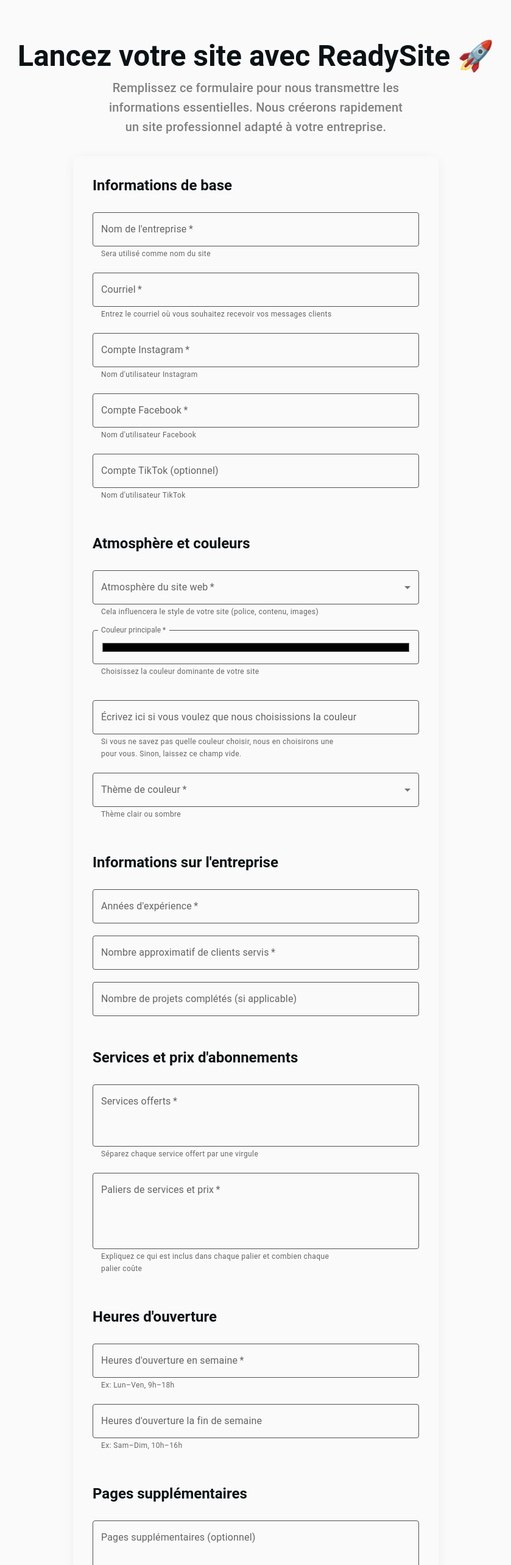
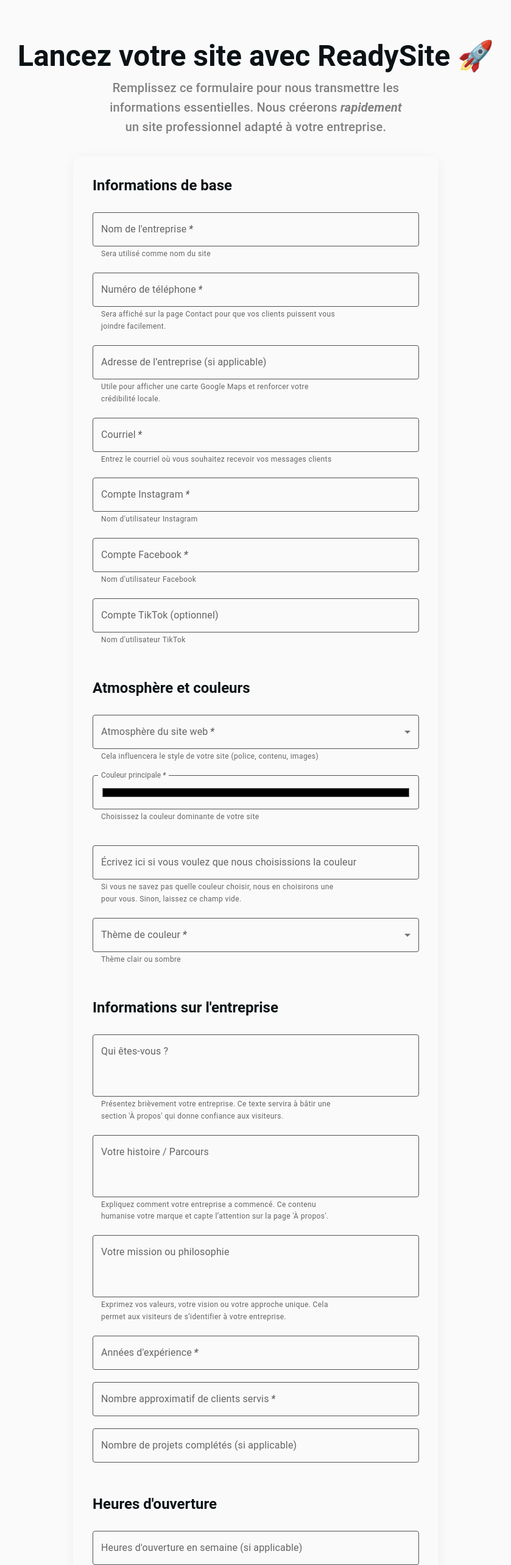
Before and after one commit to Arman75462/ReadySiteForm, a React (Vite) app: page / in a window 1280 px wide. Shown: the top 2566 px of the page at 61% size, without its empty margins (220-1059 px from the left). Built offline with nearby package versions, Linux system fonts and the light colour scheme.

Commit message:
Add new email

```diff
--- a/src/assets/global.css
+++ b/src/assets/global.css
@@ -103,6 +103,22 @@
   background-color: #fafafa;
 }
 
+.page-appearance-animation {
+  opacity: 0;
+  transform: translateX(-10%) scale(0.95);
+  animation: pageAppearanceAnimation 0.8s cubic-bezier(0.25, 1, 0.5, 1) forwards;
+}
+
 /*============================
 ANIMATIONS====================
 ==============================*/
+@keyframes pageAppearanceAnimation {
+  from {
+    opacity: 0;
+    transform: translateX(-10%) scale(0.95);
+  }
+  to {
+    opacity: 1;
+    transform: translateX(0) scale(1);
+  }
+}
--- a/src/components/App.css
+++ b/src/components/App.css
@@ -1,5 +1,10 @@
 .App {
   padding: 2em;
+}
+
+span {
+  font-style: italic;
+  font-weight: bold;
 }
 
 .MuiOutlinedInput-root .MuiOutlinedInput-notchedOutline {
--- a/src/components/App.jsx
+++ b/src/components/App.jsx
@@ -3,7 +3,7 @@
 
 function App() {
   return (
-    <main className="App">
+    <main className="App page-appearance-animation">
       {/* Main Title */}
       <Typography
         variant="h3"
@@ -25,13 +25,13 @@
         sx={{ maxWidth: "600px", margin: "0 auto" }}
       >
         Remplissez ce formulaire pour nous transmettre les informations
-        essentielles. Nous créerons rapidement un site professionnel adapté à
-        votre entreprise.
+        essentielles. Nous créerons <span>rapidement</span> un site
+        professionnel adapté à votre entreprise.
       </Typography>
 
       <Box
         component="form"
-        action="https://formsubmit.co/9ef40d560c5c543946c910d9161beda0"
+        action="https://formsubmit.co/fdd06868f6700a4600bdaae966dd083a"
         method="POST"
         className="App__form"
         sx={{
@@ -45,7 +45,9 @@
           margin: "2rem auto",
         }}
       >
-        {/* Section Title */}
+        {/*===============================================
+         ============BUSINESS BASIC INFO INPUTS===========
+         ================================================*/}
         <Typography variant="h5" fontWeight="bold" mb={1} color="#0B1215">
           Informations de base
         </Typography>
@@ -55,6 +57,23 @@
           helperText="Sera utilisé comme nom du site"
           variant="outlined"
           required
+          fullWidth
+        />
+        <TextField
+          name="businessPhone"
+          label="Numéro de téléphone"
+          helperText="Sera affiché sur la page Contact pour que vos clients puissent vous joindre facilement."
+          type="tel"
+          variant="outlined"
+          required
+          fullWidth
+        />
+
+        <TextField
+          name="businessAddress"
+          label="Adresse de l’entreprise (si applicable)"
+          helperText="Utile pour afficher une carte Google Maps et renforcer votre crédibilité locale."
+          variant="outlined"
           fullWidth
         />
         <TextField
@@ -90,7 +109,9 @@
           fullWidth
         />
 
-        {/* Section Title */}
+        {/*===============================================
+         ============WEBSITE ATMOSPHERE INPUTS=============
+         ================================================*/}
         <Typography
           variant="h5"
           fontWeight="bold"
@@ -149,7 +170,9 @@
           <MenuItem value="Other">Autre</MenuItem>
         </TextField>
 
-        {/* Section Title */}
+        {/*==============================================================
+         ==============BUSINESS STATS AND WHO WE ARE INPUTS==============
+         ================================================================*/}
         <Typography
           variant="h5"
           fontWeight="bold"
@@ -159,6 +182,35 @@
         >
           Informations sur l'entreprise
         </Typography>
+        <TextField
+          name="aboutWhoWeAre"
+          label="Qui êtes-vous ?"
+          helperText="Présentez brièvement votre entreprise. Ce texte servira à bâtir une section 'À propos' qui donne confiance aux visiteurs."
+          variant="outlined"
+          fullWidth
+          multiline
+          minRows={3}
+        />
+
+        <TextField
+          name="aboutStory"
+          label="Votre histoire / Parcours"
+          helperText="Expliquez comment votre entreprise a commencé. Ce contenu humanise votre marque et capte l’attention sur la page 'À propos'."
+          variant="outlined"
+          fullWidth
+          multiline
+          minRows={3}
+        />
+
+        <TextField
+          name="aboutMission"
+          label="Votre mission ou philosophie"
+          helperText="Exprimez vos valeurs, votre vision ou votre approche unique. Cela permet aux visiteurs de s’identifier à votre entreprise."
+          variant="outlined"
+          fullWidth
+          multiline
+          minRows={3}
+        />
         <TextField
           name="yearsExperience"
           label="Années d'expérience"
@@ -191,7 +243,36 @@
           fullWidth
         />
 
-        {/* Section Title */}
+        {/*===============================================
+         ================OPENING HOURS INPUTS=============
+         ================================================*/}
+        <Typography
+          variant="h5"
+          fontWeight="bold"
+          mt={4}
+          mb={1}
+          color="#0B1215"
+        >
+          Heures d'ouverture
+        </Typography>
+        <TextField
+          name="weekdayHours"
+          label="Heures d'ouverture en semaine (si applicable)"
+          helperText="Ex: Lun–Ven, 9h–18h"
+          variant="outlined"
+          fullWidth
+        />
+        <TextField
+          name="weekendHours"
+          label="Heures d'ouverture la fin de semaine (si applicable)"
+          helperText="Ex: Sam–Dim, 10h–16h"
+          variant="outlined"
+          fullWidth
+        />
+
+        {/*===============================================
+         ===========SERVICES AND PRICES INPUTS============
+         ================================================*/}
         <Typography
           variant="h5"
           fontWeight="bold"
@@ -222,33 +303,9 @@
           fullWidth
         />
 
-        {/* Section Title */}
-        <Typography
-          variant="h5"
-          fontWeight="bold"
-          mt={4}
-          mb={1}
-          color="#0B1215"
-        >
-          Heures d'ouverture
-        </Typography>
-        <TextField
-          name="weekdayHours"
-          label="Heures d'ouverture en semaine"
-          helperText="Ex: Lun–Ven, 9h–18h"
-          variant="outlined"
-          required
-          fullWidth
-        />
-        <TextField
-          name="weekendHours"
-          label="Heures d'ouverture la fin de semaine"
-          helperText="Ex: Sam–Dim, 10h–16h"
-          variant="outlined"
-          fullWidth
-        />
-
-        {/* Section Title */}
+        {/*===============================================
+         =============ADDITIONAL PAGES INPUT==============
+         ================================================*/}
         <Typography
           variant="h5"
           fontWeight="bold"
@@ -268,6 +325,27 @@
           fullWidth
         />
 
+        {/*===============================================
+          ===============IMAGE UPLOAD NOTICE==============
+          ================================================*/}
+        <Typography
+          variant="h5"
+          fontWeight="bold"
+          mt={4}
+          mb={1}
+          color="#0B1215"
+        >
+          Images à fournir (logo, services, etc.)
+        </Typography>
+        <Typography variant="body2" color="gray" mb={2}>
+          Veuillez envoyer votre logo, vos images de services ou toute autre
+          image à l'adresse suivante :
+          <strong style={{ color: "#1976d2" }}>
+            {" "}
+            readysite.team@gmail.com
+          </strong>
+        </Typography>
+
         {/* Prevents Formsubmit from showing a CAPTCHA popup before sending the message */}
         <input type="hidden" name="_captcha" value="false" />
 
@@ -279,7 +357,9 @@
           value="https://readysite-form.netlify.app/merci"
         />
 
-        {/* Submit Button */}
+        {/*===============================================
+          ===================SUBMIT BUTTON================
+          ================================================*/}
         <Button
           type="submit"
           variant="contained"
--- a/src/components/ThankYou.jsx
+++ b/src/components/ThankYou.jsx
@@ -4,6 +4,7 @@
 
 function ThankYou() {
   return (
+    <section className="ThankYou page-appearance-animation">
       <Box
         sx={{
           textAlign: "center",
@@ -40,6 +41,7 @@
           Retour à l'accueil
         </Button>
       </Box>
+    </section>
   );
 }
 
```
Lines whose indentation alone changed are shown as unchanged.
